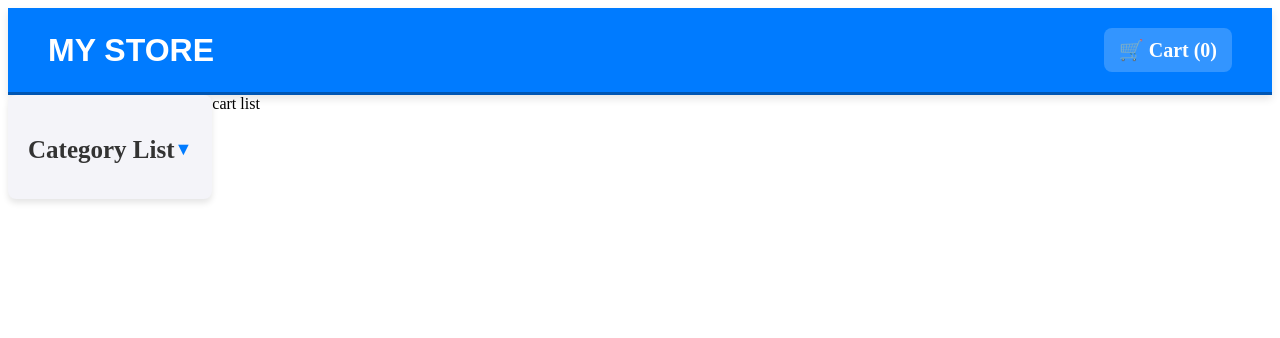
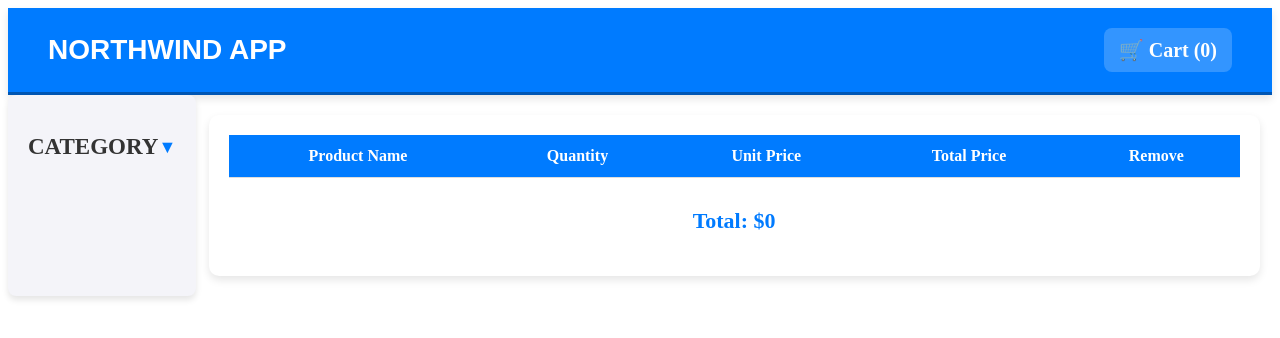
Before and after one commit to Emir0720/react-northwind-app, a React (Create React App) app: page /cart in a window 1280 px wide. Shown: the top 338 px of the page. Built offline with nearby package versions, Linux system fonts and the light colour scheme; data requests are answered from the project's data file.

Commit message:
cart detail page added

```diff
--- a/src/App.js
+++ b/src/App.js
@@ -13,6 +13,13 @@ export default class App extends Component {
 
   componentDidMount() {
     this.getProducts();
+    this.loadCartFromStorage();
+  }
+
+  componentDidUpdate(prevProps, prevState) {
+    if (prevState.cart !== this.state.cart) {
+      this.saveCartToStorage();
+    }
   }
 
   changeCategory = (category) => {
@@ -32,13 +39,11 @@ export default class App extends Component {
       .then((data) => this.setState({ products: data }));
   };
 
-  //  Sepete ürün ekleme fonksiyonu
+
   addToCart = (product) => {
-    let newCart = [...this.state.cart]; // Yeni bir dizi oluşturduk
+    let newCart = [...this.state.cart];
 
-    // Eğer ürün sepette varsa miktarı artır
     let addedItem = newCart.find((c) => c.product.id === product.id);
-
     if (addedItem) {
       addedItem.quantity += 1;
     } else {
@@ -46,16 +51,13 @@ export default class App extends Component {
     }
 
     this.setState({ cart: newCart });
-
     alertify.success(product.productName + " added to cart!", 3);
   };
 
   removeFromCart = (product) => {
     let newCart = [...this.state.cart];
 
-    // Sepetteki ürünün miktarını 1 azaltıyoruz
     let itemIndex = newCart.findIndex((c) => c.product.id === product.id);
-
     if (itemIndex !== -1) {
       if (newCart[itemIndex].quantity > 1) {
         newCart[itemIndex].quantity -= 1;
@@ -64,12 +66,25 @@ export default class App extends Component {
       }
     }
 
-    this.setState({ cart: newCart });  // Sepeti güncelliyoruz
+    this.setState({ cart: newCart });
+  };
+
+
+  saveCartToStorage = () => {
+    localStorage.setItem("cart", JSON.stringify(this.state.cart));
+  };
+
+
+  loadCartFromStorage = () => {
+    const storedCart = localStorage.getItem("cart");
+    if (storedCart) {
+      this.setState({ cart: JSON.parse(storedCart) });
+    }
   };
 
   render() {
-    let productInfo = { title: "Product List" };
-    let categoryInfo = { title: "Category List" };
+    let productInfo = { title: "PRODUCTS" };
+    let categoryInfo = { title: "CATEGORY" };
 
     return (
       <div>
@@ -81,9 +96,7 @@ export default class App extends Component {
             info={categoryInfo}
           />
 
-
           <Routes>
-            {/* Products list route */}
             <Route
               path="/"
               element={
@@ -95,17 +108,12 @@ export default class App extends Component {
                 />
               }
             />
-
-            {/* Cart route */}
             <Route
               path="/cart"
-              element={<CartList />}
+              element={<CartList cart={this.state.cart} removeFromCart={this.removeFromCart} />}
             />
-
-            {/* Not Found route */}
             <Route path="*" element={<NotFound />} />
           </Routes>
-
         </div>
       </div>
     );
--- a/src/components/CartList.js
+++ b/src/components/CartList.js
@@ -1,11 +1,57 @@
-import React, { Component } from 'react'
+import React, { Component } from 'react';
+import './../styles/CartList.css';
 
 export default class CartList extends Component {
+
+  calculateTotalPrice() {
+    return this.props.cart.reduce(
+      (total, cartItem) => total + cartItem.product.unitPrice * cartItem.quantity,
+      0
+    );
+  }
+
+  renderCart() {
+    return (
+      <table className="cart-table">
+        <thead>
+          <tr>
+            <th>Product Name</th>
+            <th>Quantity</th>
+            <th>Unit Price</th>
+            <th>Total Price</th>
+            <th>Remove</th>
+          </tr>
+        </thead>
+        <tbody>
+          {this.props.cart.map((cartItem) => (
+            <tr key={cartItem.product.id} className="cart-item">
+              <td>{cartItem.product.productName}</td>
+              <td className="cart-quantity">{cartItem.quantity}</td>
+              <td className="cart-price">${cartItem.product.unitPrice}</td>
+              <td className="cart-total">
+                ${cartItem.product.unitPrice * cartItem.quantity}
+              </td>
+              <td>
+                <button
+                  className="remove-button"
+                  onClick={() => this.props.removeFromCart(cartItem.product)}
+                >
+                  Remove
+                </button>
+              </td>
+            </tr>
+          ))}
+        </tbody>
+      </table>
+    );
+  }
+
   render() {
     return (
-      <div>
-            cart list
+      <div className="cart-container">
+        {this.renderCart()}
+        <p className="cart-total-price">Total: ${this.calculateTotalPrice()}</p>
       </div>
-    )
+    );
   }
 }
--- a/src/components/CartSummary.js
+++ b/src/components/CartSummary.js
@@ -1,19 +1,20 @@
 import React from 'react';
 import './../styles/CartSummary.css';
+import { Link } from 'react-router-dom';
 
 const CartSummary = ({ cart, removeFromCart }) => {
   return (
     <div className={`cart-summary ${cart.length > 0 ? 'open' : ''}`}>
       🛒 Cart ({cart.reduce((total, item) => total + item.quantity, 0)} items) <br /> <br />
+
       {cart.length > 0 ? (
+        <>
           <ul className="cart-summary-list">
             {cart.map((item, index) => (
               <li key={index}>
                 {item.product.productName}
                 <div className="item-container">
                   <span className="quantity-badge">{item.quantity}</span>
-
-
                   <button
                     className="remove-button"
                     onClick={() => removeFromCart(item.product)}>
@@ -23,6 +24,8 @@ const CartSummary = ({ cart, removeFromCart }) => {
               </li>
             ))}
           </ul>
+          <Link to="/cart" className="cart-link">Go to Cart</Link>
+        </>
       ) : (
         'No products in the cart.'
       )}
--- a/src/components/Navi.js
+++ b/src/components/Navi.js
@@ -1,27 +1,28 @@
 import React, { useState } from "react";
+import { useNavigate } from "react-router-dom";
 import "./../styles/Navi.css";
 import CartSummary from "./CartSummary";
 
 function Navi({ cart, removeFromCart }) {
   const [isCartOpen, setIsCartOpen] = useState(false);
+  const navigate = useNavigate(); // useNavigate hook'u ile yönlendirme
 
-  // Sepet açma/kapama işlemi
   const toggleCart = () => {
     setIsCartOpen((prev) => !prev);
   };
 
-  // ✅ Toplam ürün miktarını hesapla
   const totalItems = cart.reduce((total, item) => total + item.quantity, 0);
 
   return (
     <nav className="navi">
-      <h1>My Store</h1>
+      <h1 onClick={() => navigate("/")} className="store-title">
+      Northwind App
+      </h1>
 
       <div className="cart" onClick={toggleCart}>
         🛒 Cart ({totalItems})
       </div>
 
-      {/* Eğer sepet açık ise, CartSummary gösterilir */}
       {isCartOpen && <CartSummary removeFromCart={removeFromCart} cart={cart} />}
     </nav>
   );
--- a/src/components/ProductList.js
+++ b/src/components/ProductList.js
@@ -12,7 +12,8 @@ const ProductList = ({ products, info, currentCategory, addToCart }) => {
         {products.map((product) => (
           <div key={product.id} className="product-card">
             <h3>{product.productName}</h3>
-            <p className="price">${product.unitPrice}</p>
+            <p className="price">Price: ${product.unitPrice}</p>
+            <p className="quantity-per-unit">Quantity per Unit: {product.quantityPerUnit}</p>
             <p className="stock">Stock: {product.unitsInStock}</p>
             <button className="add-to-cart" onClick={() => addToCart(product)}>
               Add to Cart 🛒
--- /dev/null
+++ b/src/styles/CartList.css
@@ -0,0 +1,52 @@
+.cart-container {
+    width: 80%;
+    margin: 20px auto;
+    padding: 20px;
+    background: #fff;
+    box-shadow: 0 4px 8px rgba(0, 0, 0, 0.1);
+    border-radius: 10px;
+    text-align: center;
+  }
+
+  .cart-table {
+    width: 100%;
+    border-collapse: collapse;
+  }
+
+  .cart-table th, .cart-table td {
+    padding: 12px;
+    border-bottom: 1px solid #ddd;
+  }
+
+  .cart-table th {
+    background-color: #007bff;
+    color: white;
+  }
+
+  .cart-item:hover {
+    background-color: #f9f9f9;
+  }
+
+  .cart-quantity, .cart-price, .cart-total {
+    text-align: center;
+  }
+
+  .remove-button {
+    background-color: red;
+    color: white;
+    padding: 5px 10px;
+    border: none;
+    cursor: pointer;
+    border-radius: 5px;
+  }
+
+  .remove-button:hover {
+    background-color: darkred;
+  }
+
+  .cart-total-price {
+    margin-top: 30px;
+    font-size: 22px;
+    font-weight: bold;
+    color: #007bff;
+  }
--- a/src/styles/CartSummary.css
+++ b/src/styles/CartSummary.css
@@ -84,3 +84,22 @@
 .remove-button:hover {
   background-color: #e60000;
 }
+
+.cart-link {
+  display: inline-block;
+  background-color: #4997e5;
+  color: white;
+  padding: 10px 20px;
+  text-align: center;
+  text-decoration: none;
+  border-radius: 5px;
+  font-weight: bold;
+  margin-top: 10px;
+  width: 83%;
+  transition: background-color 0.3s ease;
+}
+
+.cart-link:hover {
+  background-color: #377fc6;
+
+}
--- a/src/styles/Category.css
+++ b/src/styles/Category.css
@@ -6,7 +6,7 @@
 }
 
 .category-header {
-  font-size: 25px;
+  font-size: 23px;
   font-weight: bold;
   color: #333;
   cursor: pointer;
--- a/src/styles/Navi.css
+++ b/src/styles/Navi.css
@@ -12,13 +12,23 @@
   transition: all 0.3s ease;
 }
 
-
-
 .navi h1 {
   margin: 0;
-  font-size: 32px;
+  font-size: 28px;
   font-family: 'Arial', sans-serif;
   text-transform: uppercase;
+  cursor: pointer;
+  transition: color 0.3s ease, transform 0.2s ease;
+}
+
+.navi h1:hover {
+  color: #ffcc00;
+  transform: scale(1.05);
+}
+
+.navi h1:active {
+  color: #ff9900;
+  transform: scale(0.95);
 }
 
 .cart {
--- a/src/styles/ProductList.css
+++ b/src/styles/ProductList.css
@@ -11,9 +11,11 @@
 .product-list h2 {
   font-size: 28px;
   font-weight: bold;
-  color: #222;
+  color: #333;
   margin-bottom: 20px;
   letter-spacing: 1px;
+  font-family: 'Roboto', sans-serif;
+  text-shadow: 1px 1px 3px rgba(0, 0, 0, 0.1);
 }
 
 /* 🛒 Ürünleri kart şeklinde göstermek için grid layout */
@@ -27,7 +29,7 @@
 
 /* 📦 Ürün Kartı */
 .product-card {
-  background: linear-gradient(135deg, #ffffff, #f8f9fa);
+  background: linear-gradient(135deg, #f9f9f9, #e0e0e0);
   border-radius: 12px;
   box-shadow: 0 6px 14px rgba(0, 0, 0, 0.1);
   padding: 20px;
@@ -59,10 +61,16 @@
   font-weight: bold;
 }
 
+.quantity-per-unit {
+  font-size: 14px;
+  color: #0e0d0d;
+  font-weight: normal;
+}
+
 /* 📦 Stok Durumu */
 .stock {
   font-size: 14px;
-  color: #666;
+  color: #272626;
 }
 
 /* 🛍 Sepete Ekle Butonu */
```
Lines whose indentation alone changed are shown as unchanged.
